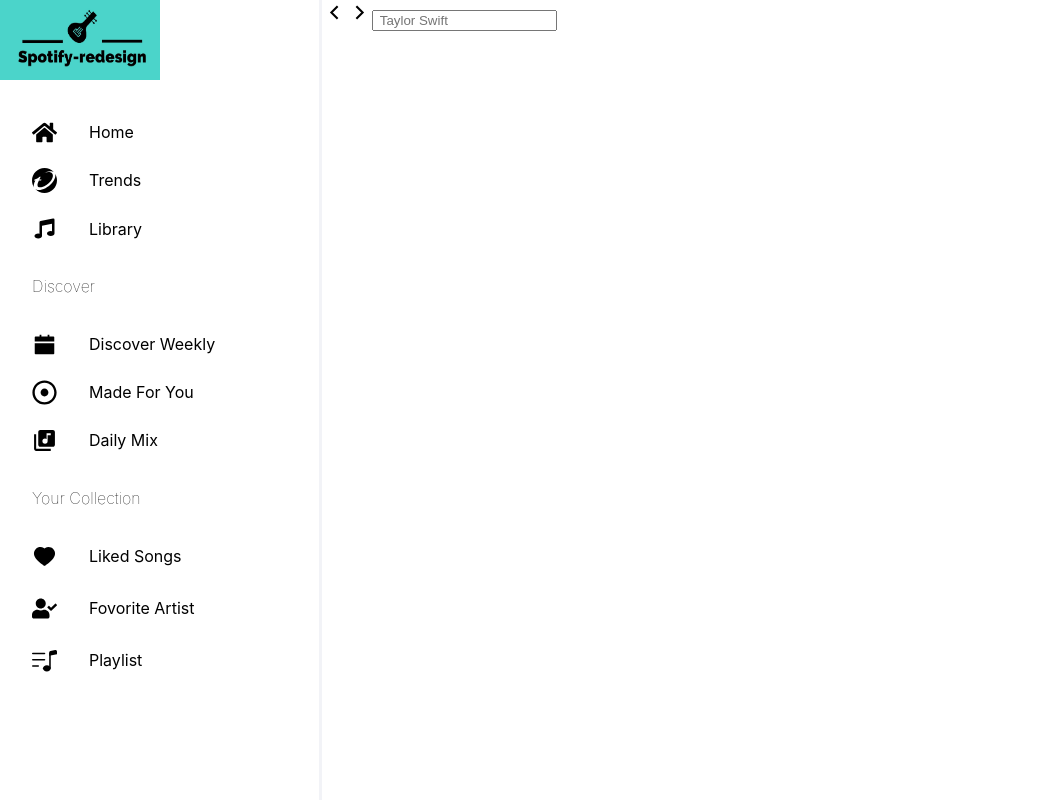
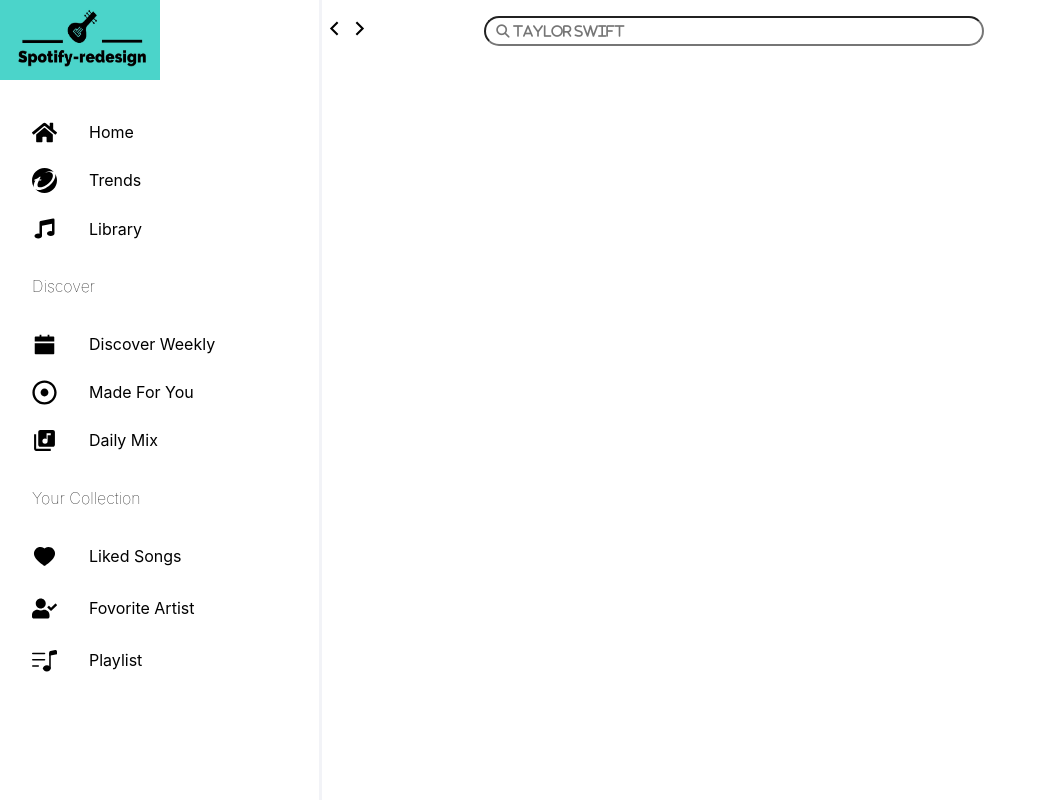
Before and after one commit to ritesharma1819/spotify-redesign, a React (Create React App) app: page / in a window 1280 px wide. Shown: the whole page, without its empty margins (0-1047 px from the left). Built offline with nearby package versions, Linux system fonts and the light colour scheme.

Commit message:
do some styling in header of rightbar container

```diff
--- a/package.json
+++ b/package.json
@@ -6,6 +6,7 @@
     "@testing-library/jest-dom": "^5.16.2",
     "@testing-library/react": "^12.1.4",
     "@testing-library/user-event": "^13.5.0",
+    "bootstrap": "^5.1.3",
     "react": "^17.0.2",
     "react-dom": "^17.0.2",
     "react-icons": "^4.3.1",
--- a/src/Rightbar.js
+++ b/src/Rightbar.js
@@ -6,10 +6,12 @@
 const Rightbar=()=>{
     return(
         <div className='rightbar_container'>
-            <div>
+            <div className='header'>
                 <GrFormPrevious size={25}/>
                 <GrFormNext size={25}/>
-                <input type='search' placeholder=" Taylor Swift"/>
+                <div className='input_box'>
+                    <input type='search' className="search_symbol" placeholder="&#61442; Taylor Swift" />
+                </div>
             </div>
 
         </div>
--- a/src/Rightbar.scss
+++ b/src/Rightbar.scss
@@ -1,3 +1,29 @@
+@import "//netdna.bootstrapcdn.com/font-awesome/3.0/css/font-awesome.css";
+
 .rightbar_container{
     width: 75%;
 }
+
+.search_symbol::-webkit-input-placeholder {
+    font-family: FontAwesome;
+    font-weight: normal;
+    overflow: visible;
+    vertical-align: top;
+    display: inline-block !important;
+    padding-left: 0.5rem;
+    padding-top: 2px;
+}
+
+.input_box input{
+    height: 30px;
+    width: 500px;
+    border-radius: 2rem;
+    margin-left: 7rem;
+
+}
+
+.header{
+    margin-top: 1rem;
+    display: flex;
+    align-items: flex-start;
+}
```
Also changed, not shown: 1 other file (tests, documents, lock files or other folders).
